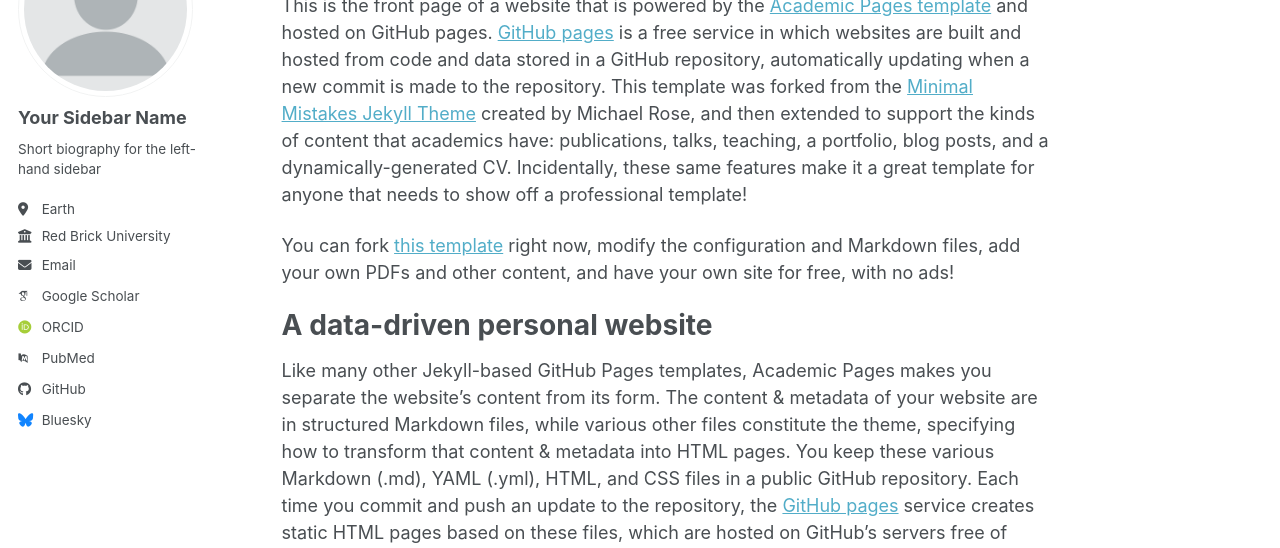
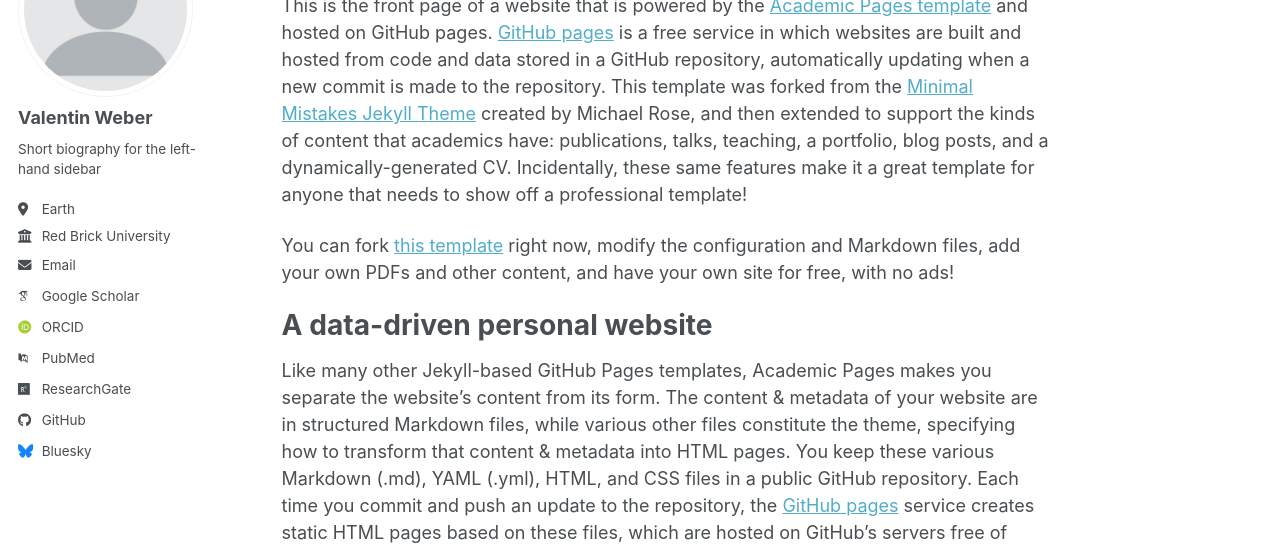
Before and after one commit to v-a-weber/v-a-weber.github.io, a Jekyll site: the page built from _pages/about.md, in a window 1280 px wide. Shown: the part 179-727 px from the top of the page. Built offline with Jekyll 4.4.1, drawn with Linux system fonts in a browser that asks for light colours; some web fonts are replaced; a script bundle is joined from its source files by our own code; library files that are not in the unit come from our copies; some of the changed lines change nothing that is shown.

Commit message:
Update _config.yml

```diff
--- a/_config.yml
+++ b/_config.yml
@@ -24,16 +24,15 @@
 author:
   # Biographic information
   avatar           : "profile.png"
-  name             : "Your Sidebar Name"
+  name             : "Valentin Weber"
   pronouns         : # example: "she/her"
   bio              : "Short biography for the left-hand sidebar"
   location         : "Earth"
   employer         : "Red Brick University"
   uri              : # URL
-  email            : "none@example.org"
+  email            : "valentinalbertweber@gmail.com"
 
   # Academic websites
-  academia         : # URL
   arxiv            : # URL - Update with the correct link to your profile
   googlescholar    : "https://scholar.google.com/citations?user=PS_CX0AAAAAJ"
   inspire-hep      : # URL
@@ -42,7 +41,7 @@
   semantic         : # URL
   ssrn             : # URL
   pubmed           : "https://www.ncbi.nlm.nih.gov/pubmed/?term=john+snow"
-  researchgate     : # URL
+  researchgate     : "https://www.researchgate.net/profile/Valentin-Weber-3?ev=hdr_xprf"
   scopus           : # URL
   zotero           : # URL
 
```
